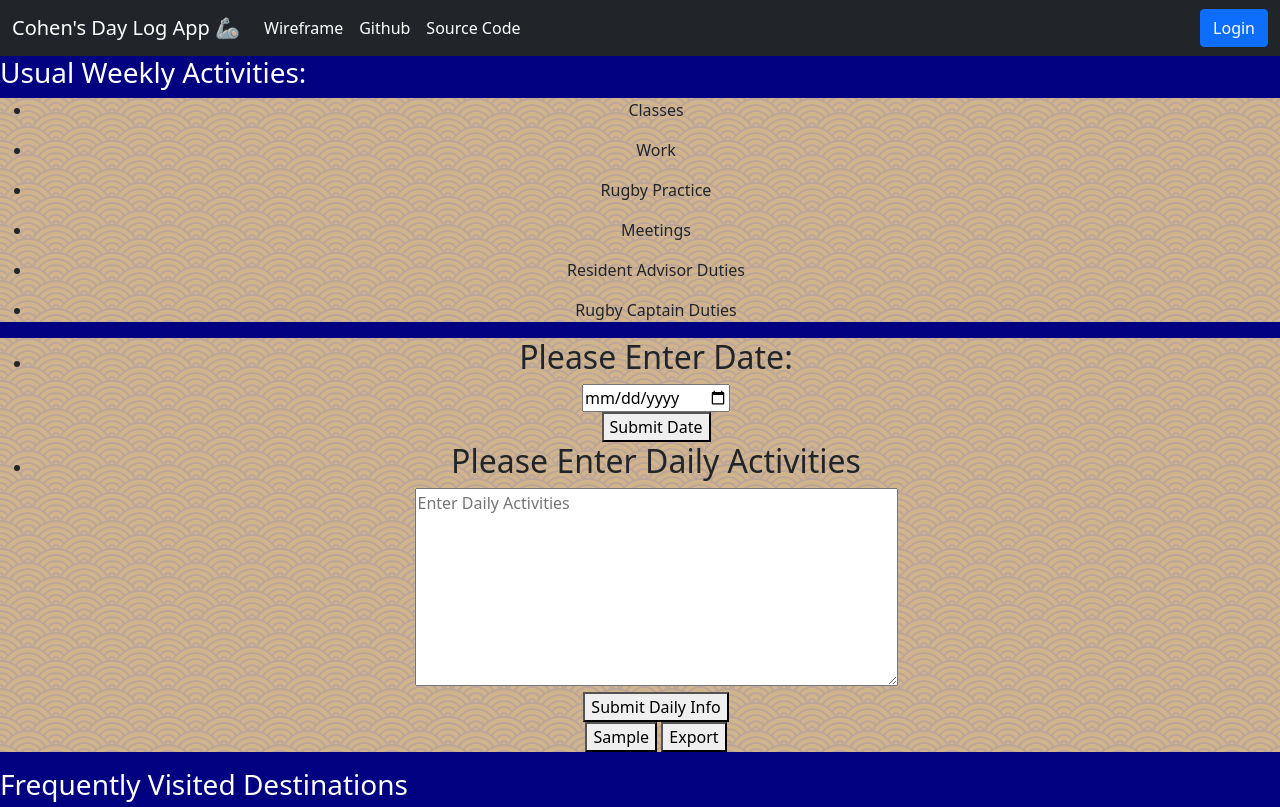
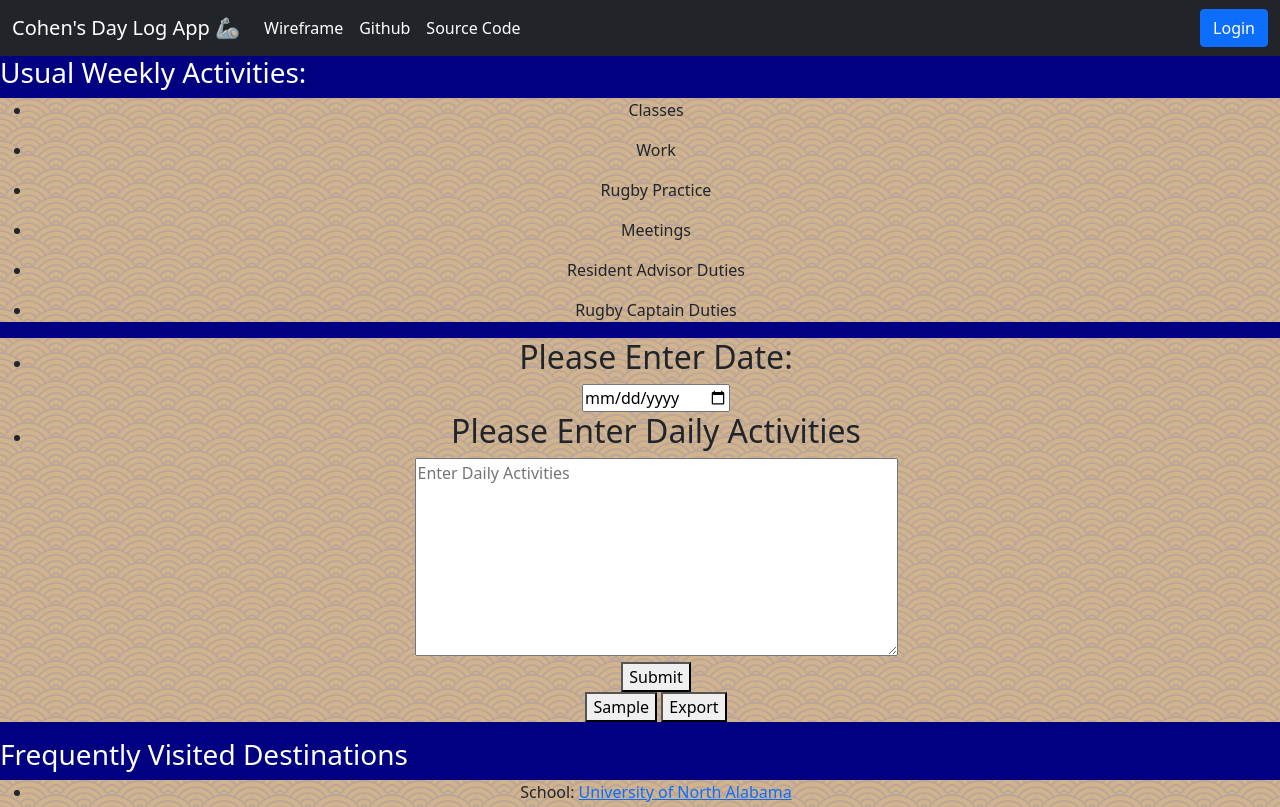
Before and after one commit to ccantrell2/devGeorgeProject, a plain HTML site: page index.html in a window 1280 px wide. Shown: the top 807 px of the page. Drawn offline with nearby package versions, Linux system fonts and the light colour scheme; a script that the page names is missing; a web font is replaced by a local one.

Commit message:
Update index.html

```diff
--- a/index.html
+++ b/index.html
@@ -89,12 +89,11 @@
     <li>
       <label for="dateInfo"><h2>Please Enter Date:</h2></label><br>
       <input type="date" id="dateInfo" name="birthday"><br>
-      <button id="submit">Submit Date</button><br>
 
    <li>
      <label for="dailyAct"><h2>Please Enter Daily Activities</h2></label><br>
      <textarea id="dailyAct" rows="8" cols="50" placeholder="Enter Daily Activities"></textarea><br>
-     <button id="submit">Submit Daily Info</button><br>
+     <button id="submit">Submit</button><br>
     </li>
 
     <button id="samData">Sample</button>
```
